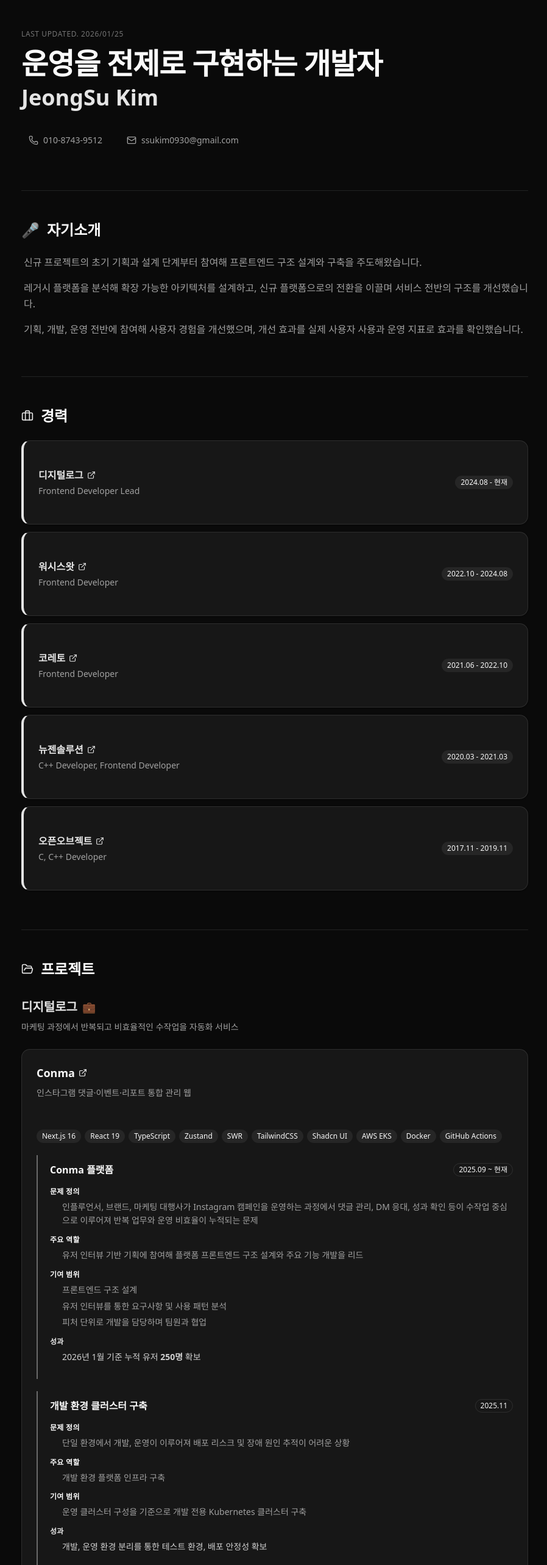
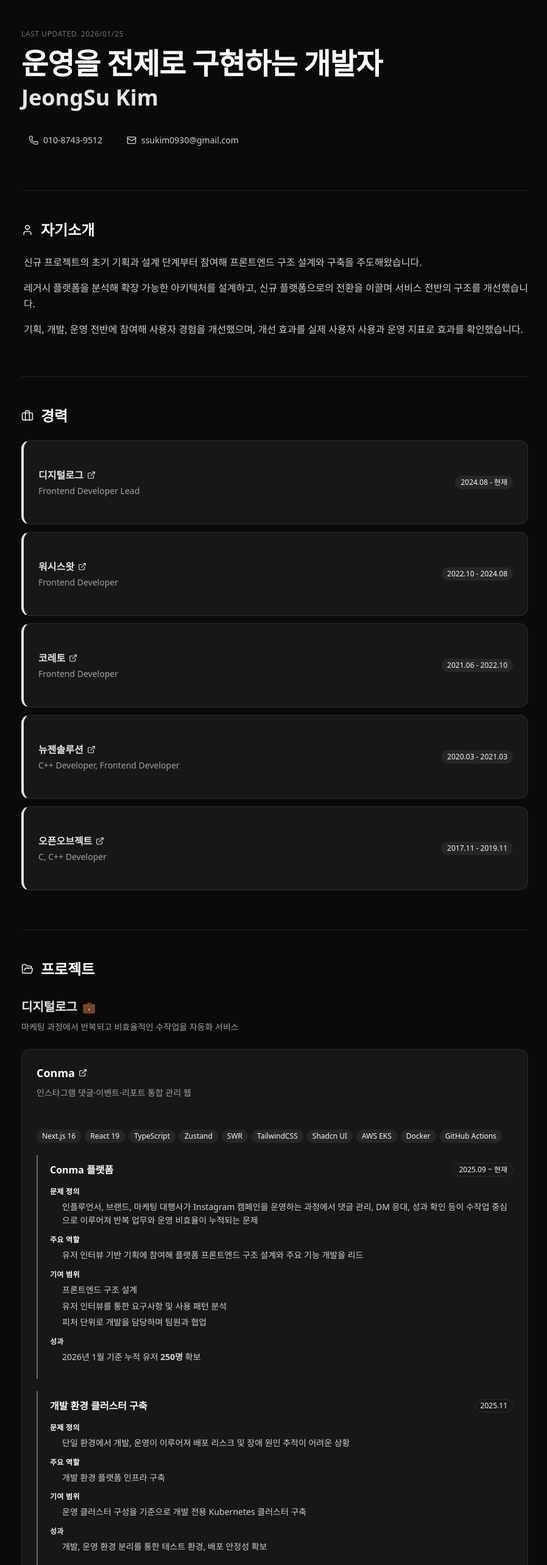
Before and after one commit to ssukim/resume, a Next.js app: page / in a window 1280 px wide. Shown: the top 2566 px of the page at 61% size, without its empty margins (189-1087 px from the left). Built offline with nearby package versions, Linux system fonts and the light colour scheme.

Commit message:
font color

```diff
--- a/src/app/page.tsx
+++ b/src/app/page.tsx
@@ -14,6 +14,7 @@
   UserCheck,
   CheckCircle2,
   Trophy,
+  User,
 } from "lucide-react";
 
 const careers = [
@@ -503,7 +504,7 @@
         </Badge>
       </div>
 
-      <div className="space-y-3 text-sm text-muted-foreground leading-relaxed">
+      <div className="space-y-3 text-sm text-primary/90 leading-relaxed">
         {subProject.problem && (
           <div className="mb-3">
             <span className="text-xs font-semibold text-foreground uppercase tracking-wide mb-1.5 block">
@@ -665,7 +666,7 @@
             JeongSu Kim
           </h2>
 
-          <div className="flex flex-wrap gap-4 text-sm text-muted-foreground">
+          <div className="flex flex-wrap gap-4 text-sm text-primary/90">
             <a
               href="tel:010-8743-9512"
               className="group flex items-center gap-2 rounded-lg px-3 py-2 transition-all hover:bg-muted hover:text-foreground"
@@ -688,9 +689,9 @@
         {/* Introduction */}
         <section className="mb-16">
           <h3 className="mb-6 flex items-center gap-3 text-xl font-semibold sm:text-2xl">
-            <span className="text-2xl">🎤</span> 자기소개
+            <User className="h-5 w-5 text-primary" /> 자기소개
           </h3>
-          <div className="space-y-4 text-muted-foreground leading-relaxed sm:text-base">
+          <div className="space-y-4 text-primary/90 leading-relaxed sm:text-base">
             <p className="pl-1">
               신규 프로젝트의 초기 기획과 설계 단계부터 참여해 프론트엔드 구조
               설계와 구축을 주도해왔습니다.
```
Also changed, not shown: .claude/settings.local.json.
